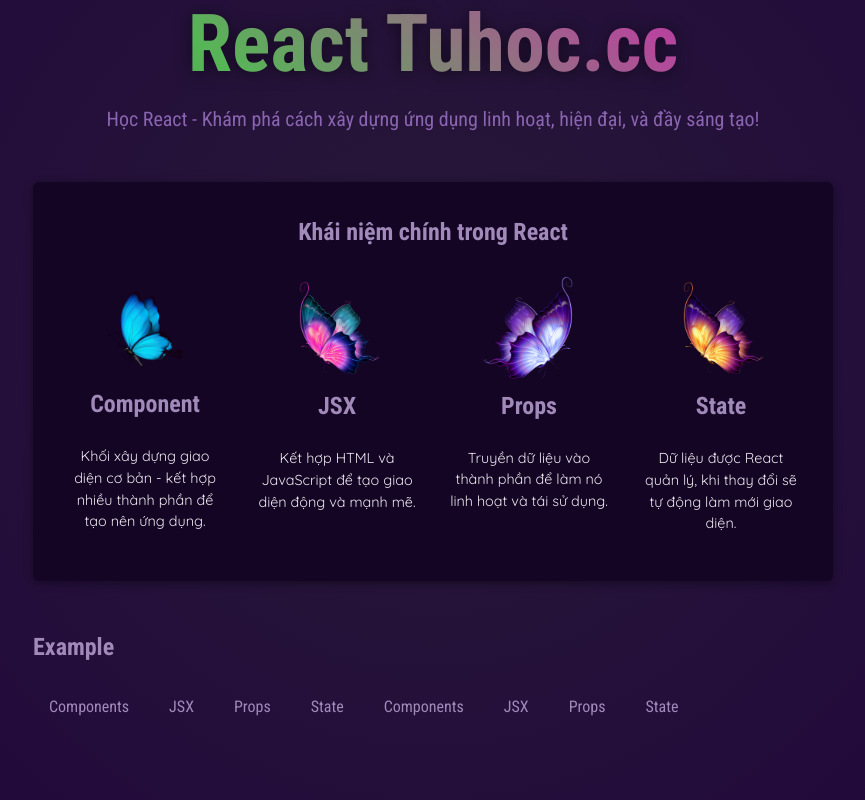
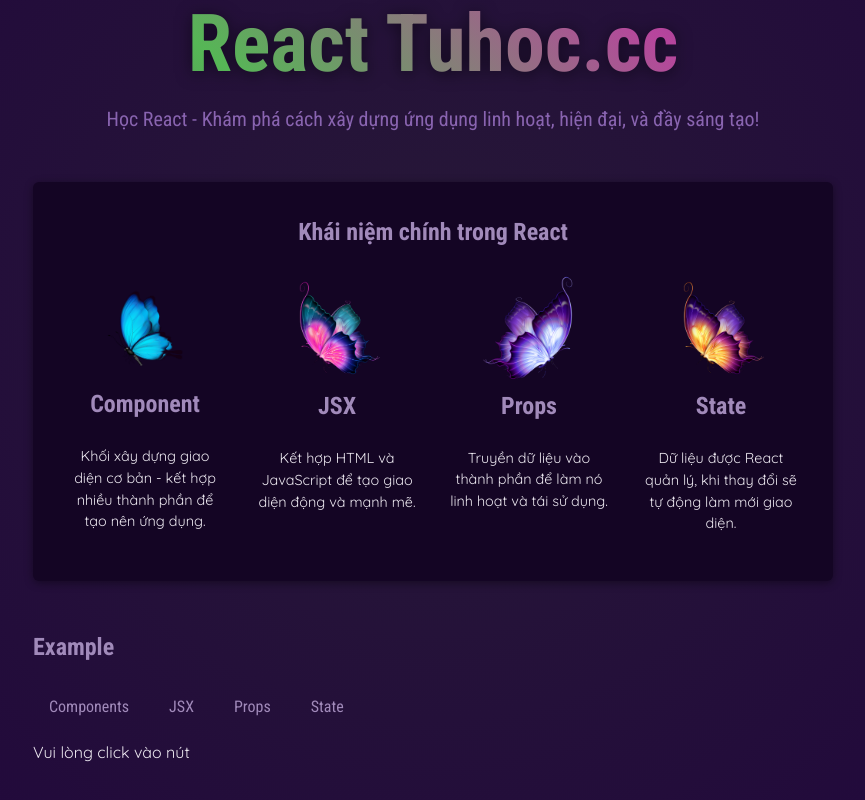
Before and after one commit to NguyenHoangdh/reacts-js, a React (Vite) app: page / in a window 1280 px wide. Shown: the part 310-1110 px from the top of the page, without its empty margins (207-1072 px from the left). Built offline with nearby package versions, Linux system fonts and the light colour scheme.

Commit message:
state cơ bản

```diff
--- a/src/App.jsx
+++ b/src/App.jsx
@@ -2,10 +2,16 @@
 import MainContent from "./components/MainContent/MainContent";
 import { myData } from "../data";
 import TabButton from "./TabButton";
+import {useState} from "react";
+
 
 function App() {
-   function handleSelect(selectedButton) {
-        alert(`${selectedButton} được click`);
+  const [selectedTopic, setSelectedTopic] = useState("Vui lòng click vào nút");
+
+  console.log("App được gọi");
+
+  function handleSelect(selectedButton) {
+      setSelectedTopic(selectedButton);
     }
   return (
     <>
@@ -26,10 +32,10 @@
           <h2>Example</h2>
           {/* prettier-ignore */}
           <menu>
-            <li><button>Components</button></li>
+            {/* <li><button>Components</button></li>
             <li><button>JSX</button></li>
             <li><button>Props</button></li>
-            <li><button>State</button></li>
+            <li><button>State</button></li> */}
 
             <TabButton onSelect={() => handleSelect('Components')}>Components</TabButton>
             {/* <TabButton aaa ="Components"></TabButton> */}
@@ -37,6 +43,7 @@
             <TabButton onSelect={() => handleSelect('Props')}>Props</TabButton>
             <TabButton onSelect={() => handleSelect('State')}>State</TabButton>
           </menu>
+          {selectedTopic}
         </section>
       </main>
     </>
```
